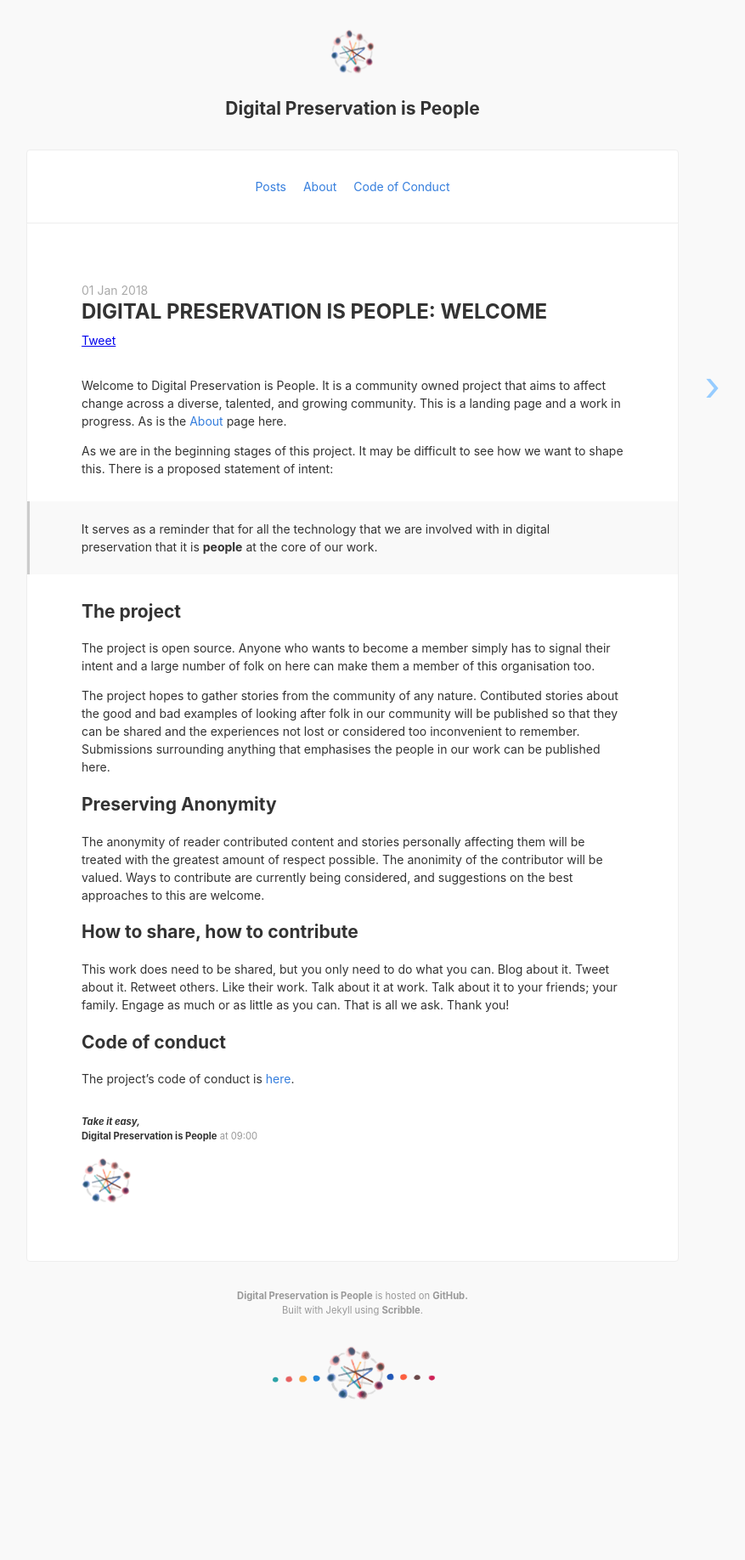
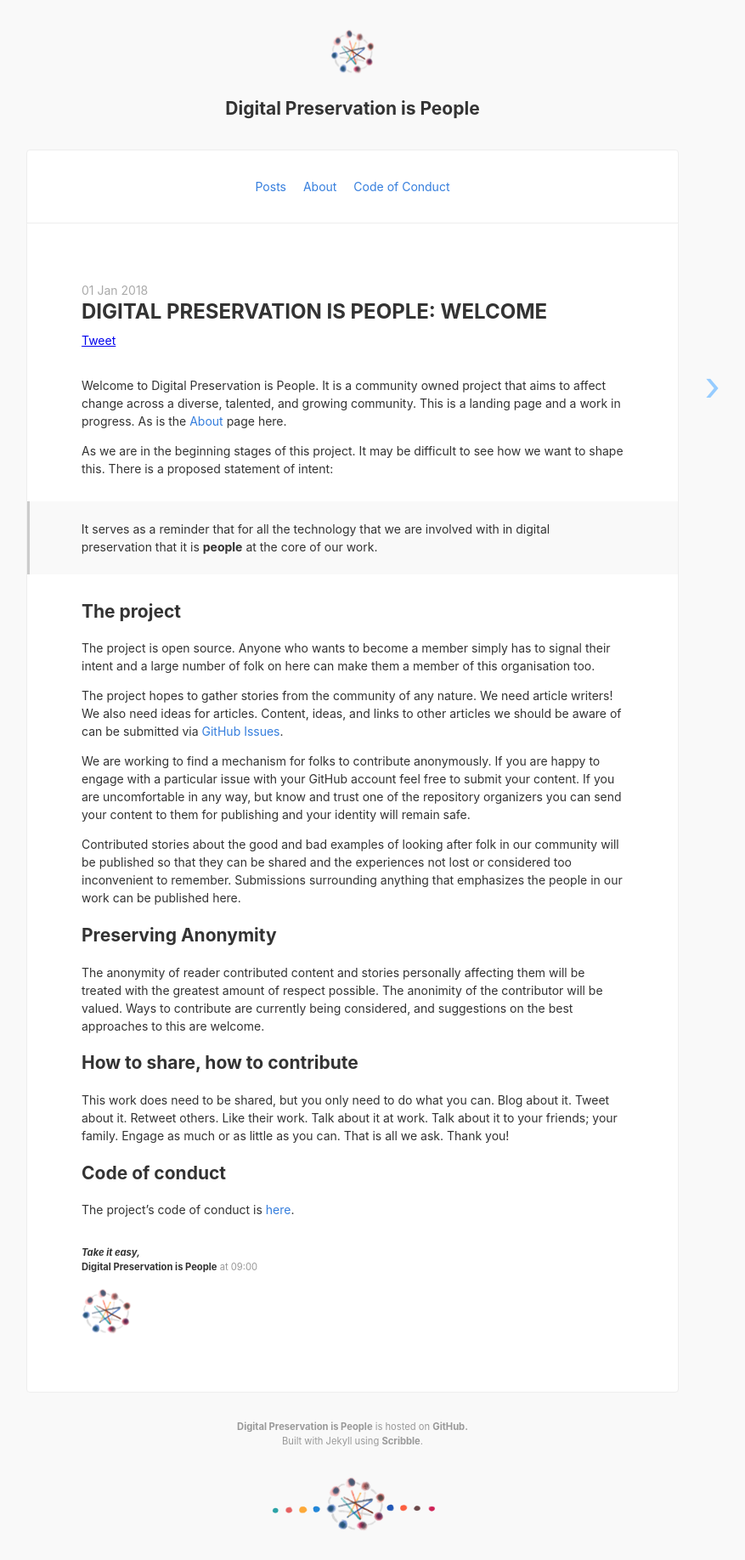
Before and after one commit to digital-preservation-is-people/digital-preservation-is-people.github.io, a Jekyll site: the page built from _posts/2018-01-01-welcome-to-digiprespeople.md, in a window 1280 px wide. Shown: the whole page at 85% size, without its empty margins (225-1102 px from the left). Built offline with Jekyll 4.4.1, drawn with Linux system fonts in a browser that asks for light colours; nearby versions of some CDN libraries; comment, search, counter and statistics services are not loaded; before the commit the page ends 1682 px from its top, so only the background shows below that.

Commit message:
Highlights the need for article writers

```diff
--- a/_posts/2018-01-01-welcome-to-digiprespeople.md
+++ b/_posts/2018-01-01-welcome-to-digiprespeople.md
@@ -13,7 +13,11 @@ As we are in the beginning stages of this project. It may be difficult to see ho
 
 The project is open source. Anyone who wants to become a member simply has to signal their intent and a large number of folk on here can make them a member of this organisation too.
 
-The project hopes to gather stories from the community of any nature. Contibuted stories about the good and bad examples of looking after folk in our community will be published so that they can be shared and the experiences not lost or considered too inconvenient to remember. Submissions surrounding anything that emphasises the people in our work can be published here.
+The project hopes to gather stories from the community of any nature. We need article writers! We also need ideas for articles. Content, ideas, and links to other articles we should be aware of can be submitted via [GitHub Issues](https://github.com/digital-preservation-is-people/digital-preservation-is-people.github.io/issues).
+
+We are working to find a mechanism for folks to contribute anonymously. If you are happy to engage with a particular issue with your GitHub account feel free to submit your content. If you are uncomfortable in any way, but know and trust one of the repository organizers you can send your content to them for publishing and your identity will remain safe.
+
+Contributed stories about the good and bad examples of looking after folk in our community will be published so that they can be shared and the experiences not lost or considered too inconvenient to remember. Submissions surrounding anything that emphasizes the people in our work can be published here.
 
 ## Preserving Anonymity
 
```
